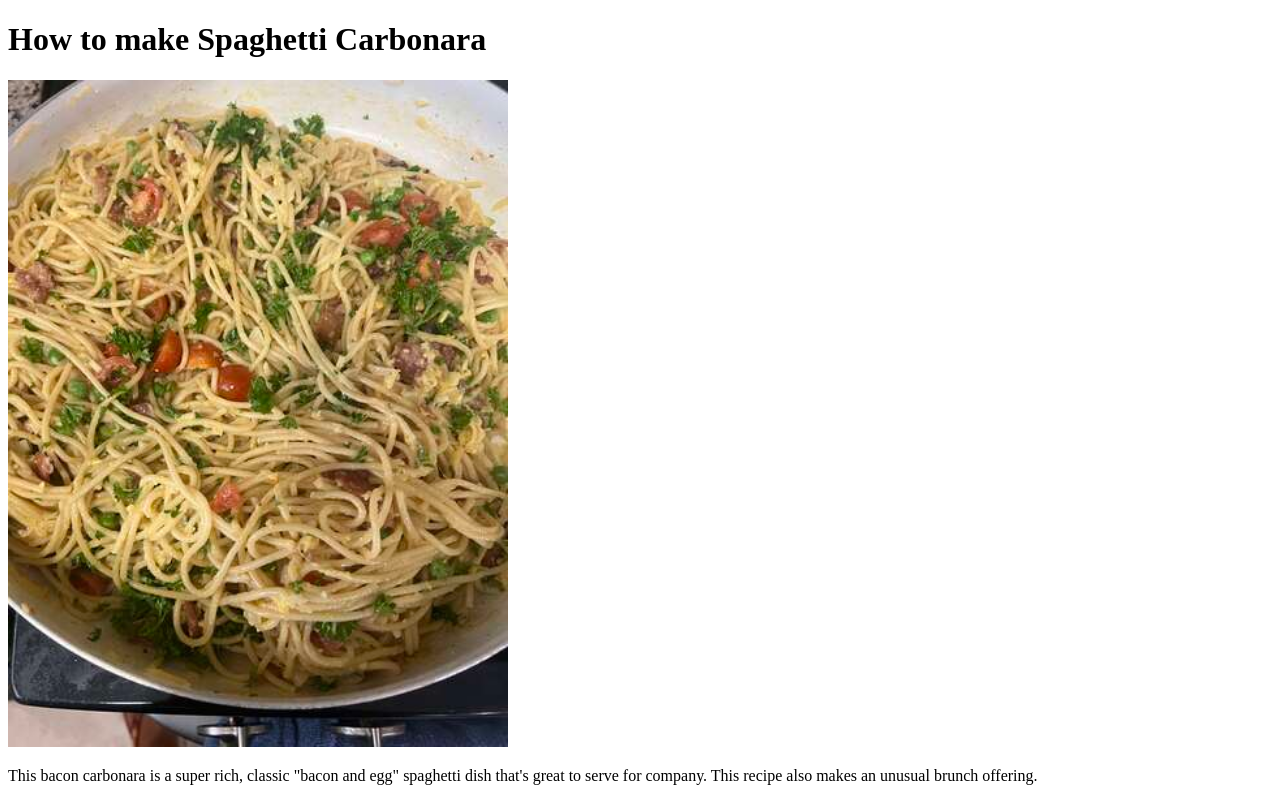
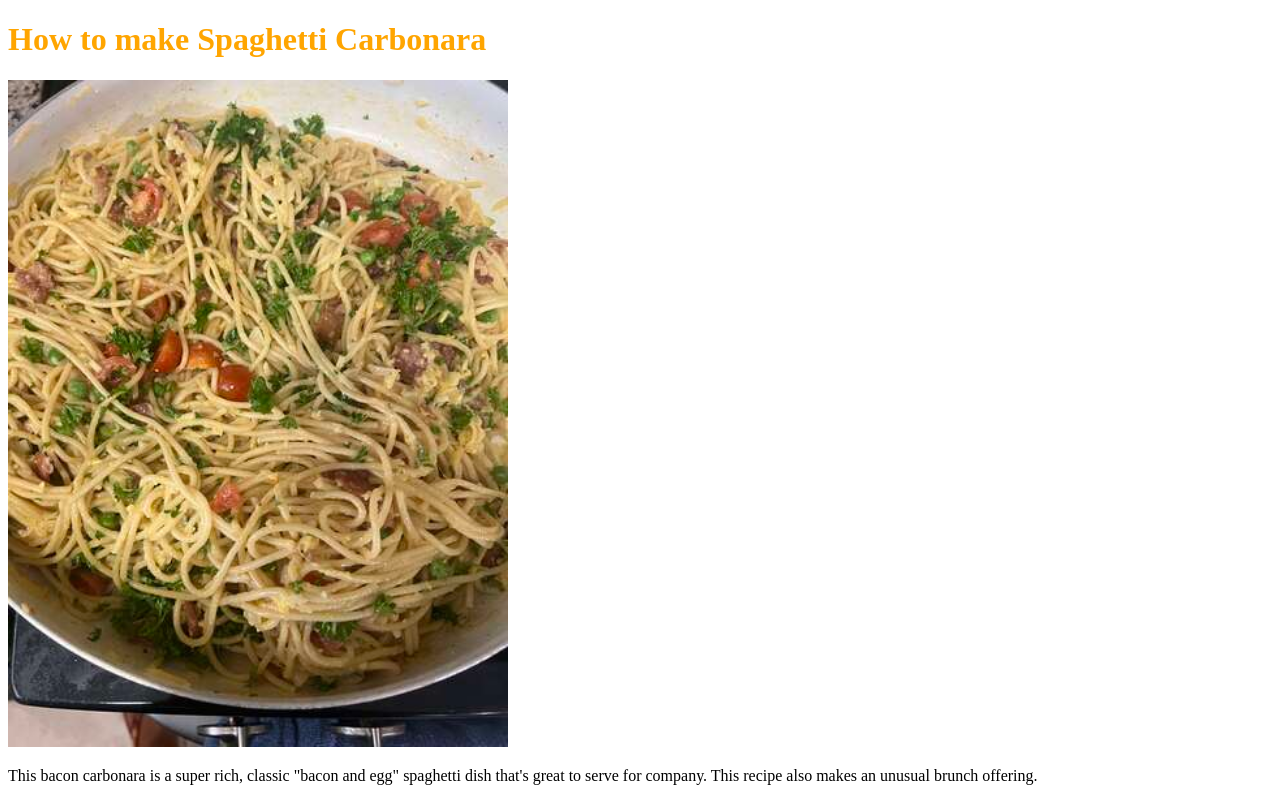
Before and after one commit to kupip/odin-recipes, a plain HTML site: page recipes/carbonara.html in a window 1280 px wide. Shown: the top 800 px of the page. Drawn offline with Linux system fonts and the light colour scheme.

Commit message:
add .title style and add class to each h1 in each files

```diff
--- a/recipes/carbonara.html
+++ b/recipes/carbonara.html
@@ -6,7 +6,7 @@
         <title>Spaghetti Carbonara</title>
     </head>
     <body>
-        <h1>How to make Spaghetti Carbonara</h1>
+        <h1 class="title">How to make Spaghetti Carbonara</h1>
         <img src="carbonara.jpeg" alt="Spaghetti Carbonara" class="img">
         <p>This bacon carbonara is a super rich, classic "bacon and egg" spaghetti dish that's great to serve for company. This recipe
             also makes an unusual brunch offering.</p>
--- a/style.css
+++ b/style.css
@@ -2,3 +2,7 @@
     width: 500px;
     height: auto;
 }
+
+.title {
+    color: orange;
+}
```
Also changed, not shown: index.html (+1 -1 lines), recipes/salmon.html (+1 -1 lines), recipes/satay.html (+1 -1 lines).
